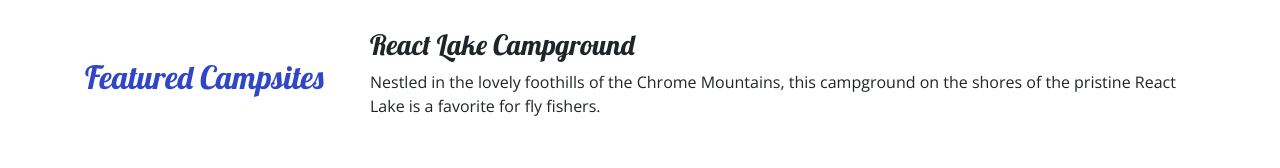
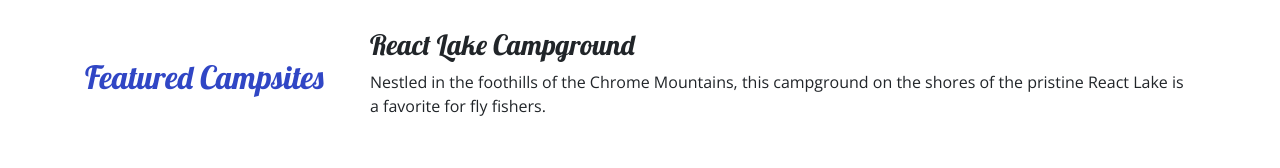
Before and after one commit to LisaPiano/nucampsite, a website: page index.html in a window 1280 px wide. Shown: the part 541-709 px from the top of the page. Drawn offline with nearby package versions, Linux system fonts and the light colour scheme.

Commit message:
made another change

```diff
--- a/index.html
+++ b/index.html
@@ -66,7 +66,7 @@
             </div>
             <div class="col">
                 <h3>React Lake Campground</h3>
-                <p class="d-none d-sm-block">Nestled in the lovely foothills of the Chrome Mountains, this campground on the shores of the pristine React Lake is a favorite for fly fishers.</p>
+                <p class="d-none d-sm-block">Nestled in the foothills of the Chrome Mountains, this campground on the shores of the pristine React Lake is a favorite for fly fishers.</p>
             </div>
         </div>
 
```
